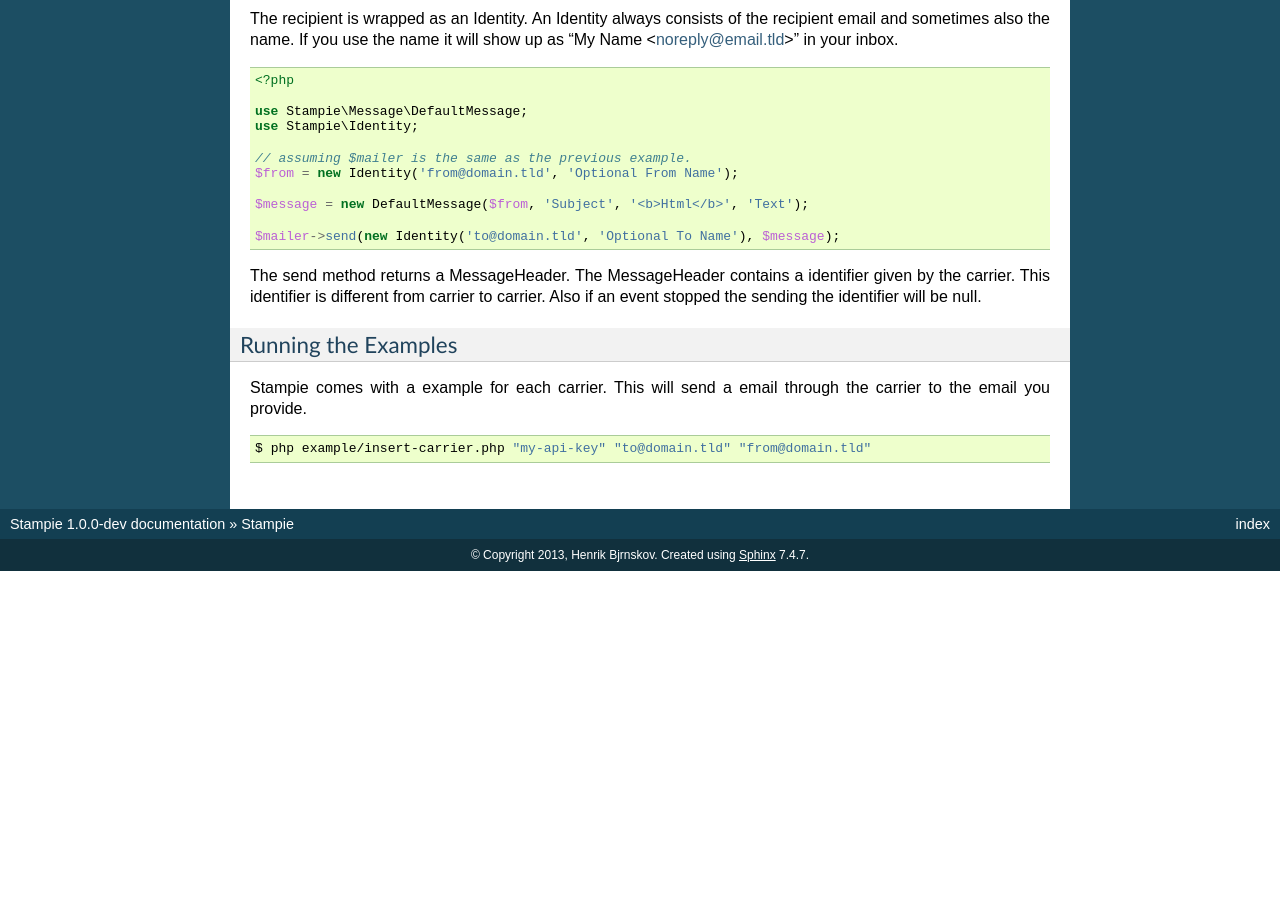
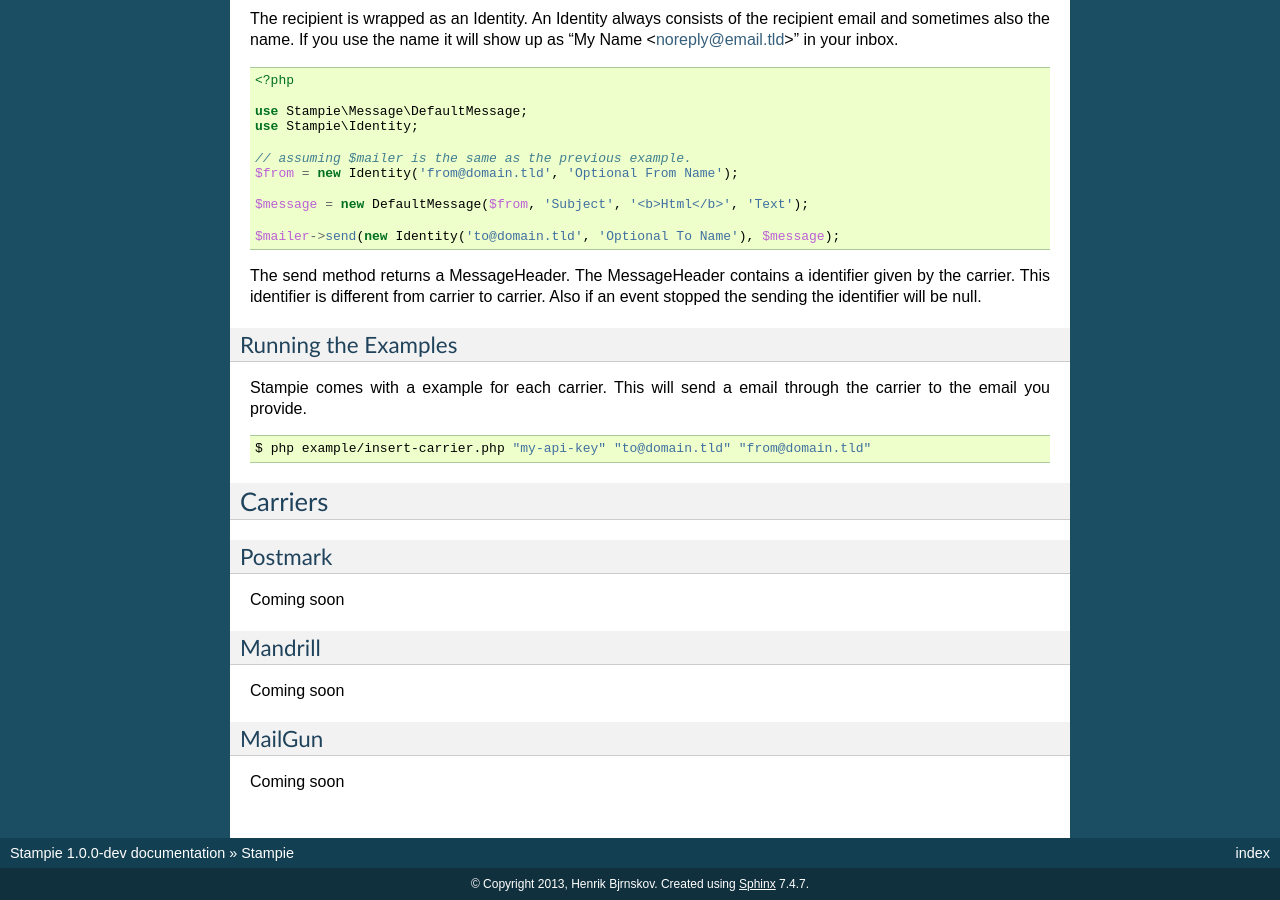
Before and after one commit to Stampie/Stampie, a Sphinx documentation site: the page built from doc/index.rst, in a window 1280 px wide and 900 px high, scrolled down 1003 px. Built offline with Sphinx 7.4.7, drawn with Linux system fonts in a browser that asks for light colours; before the commit the page ends 1574 px from its top, so only the background shows below that; some of the changed text lies outside the part shown.

Commit message:
Add Carrier section to docs

```diff
--- a/doc/index.rst
+++ b/doc/index.rst
@@ -85,3 +85,21 @@ Stampie comes with a example for each carrier. This will send a email through th
 .. code-block:: bash
 
     $ php example/insert-carrier.php "my-api-key" "to@domain.tld" "from@domain.tld"
+
+Carriers
+--------
+
+Postmark
+~~~~~~~~
+
+Coming soon
+
+Mandrill
+~~~~~~~~
+
+Coming soon
+
+MailGun
+~~~~~~~
+
+Coming soon
```
